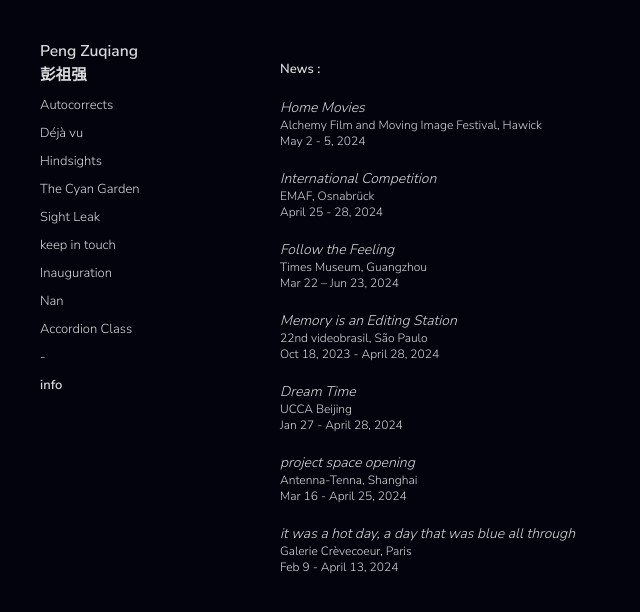
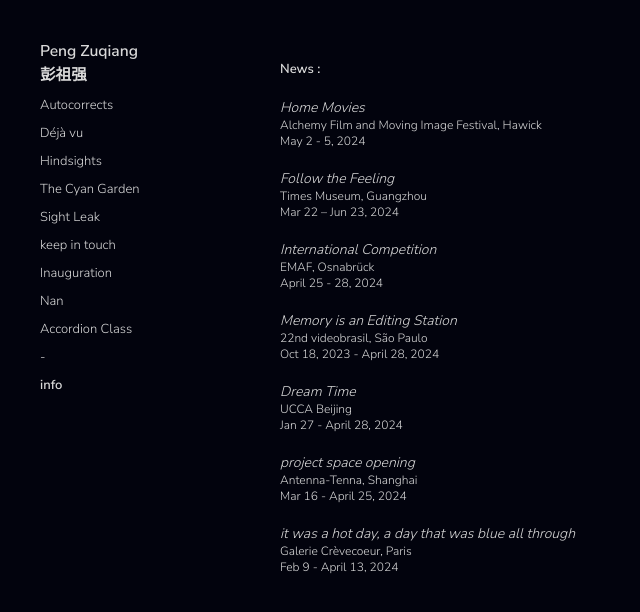
Before and after one commit to JAWeiss89/zuqiangPortfolioReact, a React (Create React App) app: page / in a window 1280 px wide. Shown: the top 612 px of the page, without its empty margins (0-640 px from the left). Built offline with nearby package versions, Linux system fonts and the light colour scheme.

Commit message:
Update Home.js

```diff
--- a/src/Home.js
+++ b/src/Home.js
@@ -25,14 +25,14 @@ const Home = ({hideNav}) => {
             <p style={{margin:'0px', fontSize:'12px'}}>May 2 - 5, 2024</p>
             <p></p>
 
+            <p style={{margin:'0px', fontSize:'14px'}}><a href="https://timesmuseum.org/en/program/follow-the-feeling" target="_blank" rel="noreferrer"><em>Follow the Feeling</em></a></p>
+            <p style={{margin:'0px', fontSize:'12px'}}>Times Museum, Guangzhou </p>
+            <p style={{margin:'0px', fontSize:'12px'}}>Mar 22 – Jun 23, 2024</p>
+            <p></p>
+
             <p style={{margin:'0px', fontSize:'14px'}}><a href="https://www.emaf.de/en/timetable/#p43142" target="_blank" rel="noreferrer"><em>International Competition</em></a></p>
             <p style={{margin:'0px', fontSize:'12px'}}> EMAF, Osnabrück </p>
             <p style={{margin:'0px', fontSize:'12px'}}>April 25 - 28, 2024</p>
-            <p></p>
-
-            <p style={{margin:'0px', fontSize:'14px'}}><a href="https://timesmuseum.org/en/program/follow-the-feeling" target="_blank" rel="noreferrer"><em>Follow the Feeling</em></a></p>
-            <p style={{margin:'0px', fontSize:'12px'}}>Times Museum, Guangzhou </p>
-            <p style={{margin:'0px', fontSize:'12px'}}>Mar 22 – Jun 23, 2024</p>
             <p></p>
 
             <p style={{margin:'0px', fontSize:'14px'}}><a href="https://site.videobrasil.org.br/en/bienal/22" target="_blank" rel="noreferrer"><em>Memory is an Editing Station</em></a></p>
```
